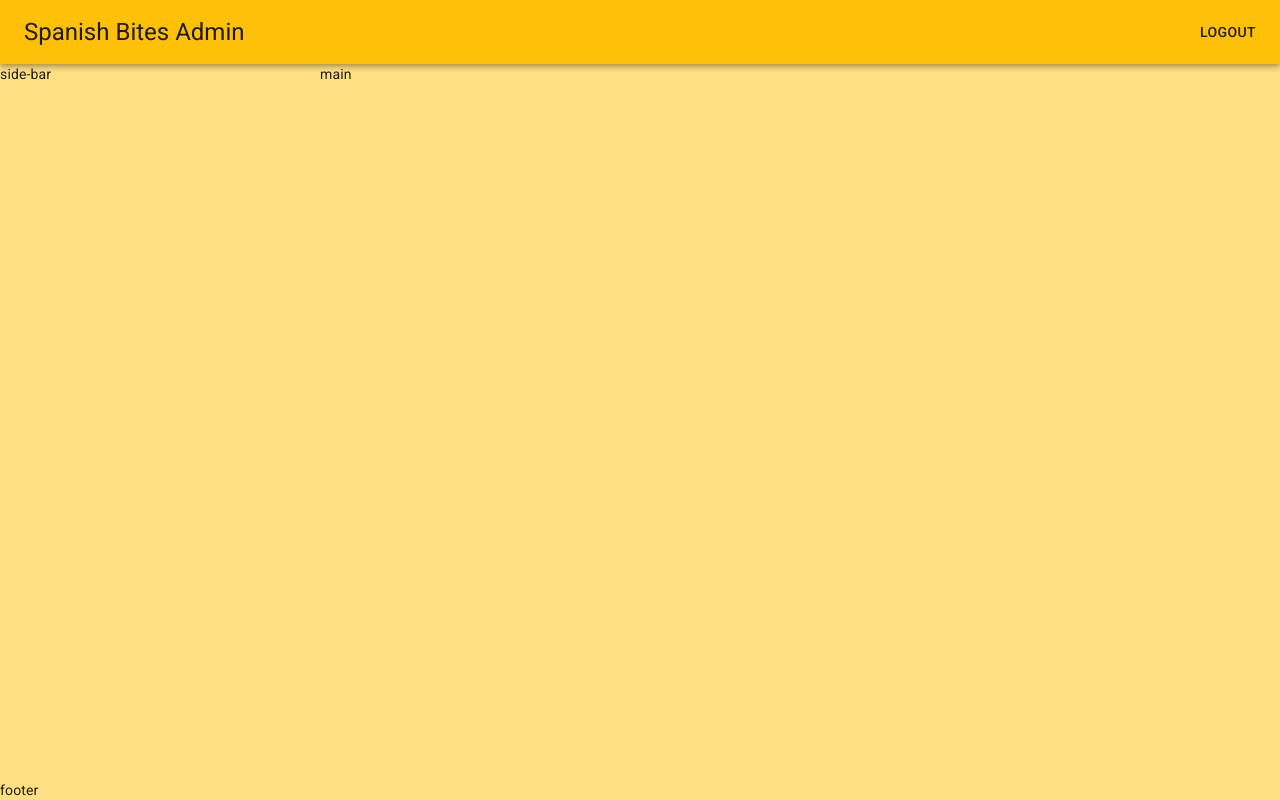
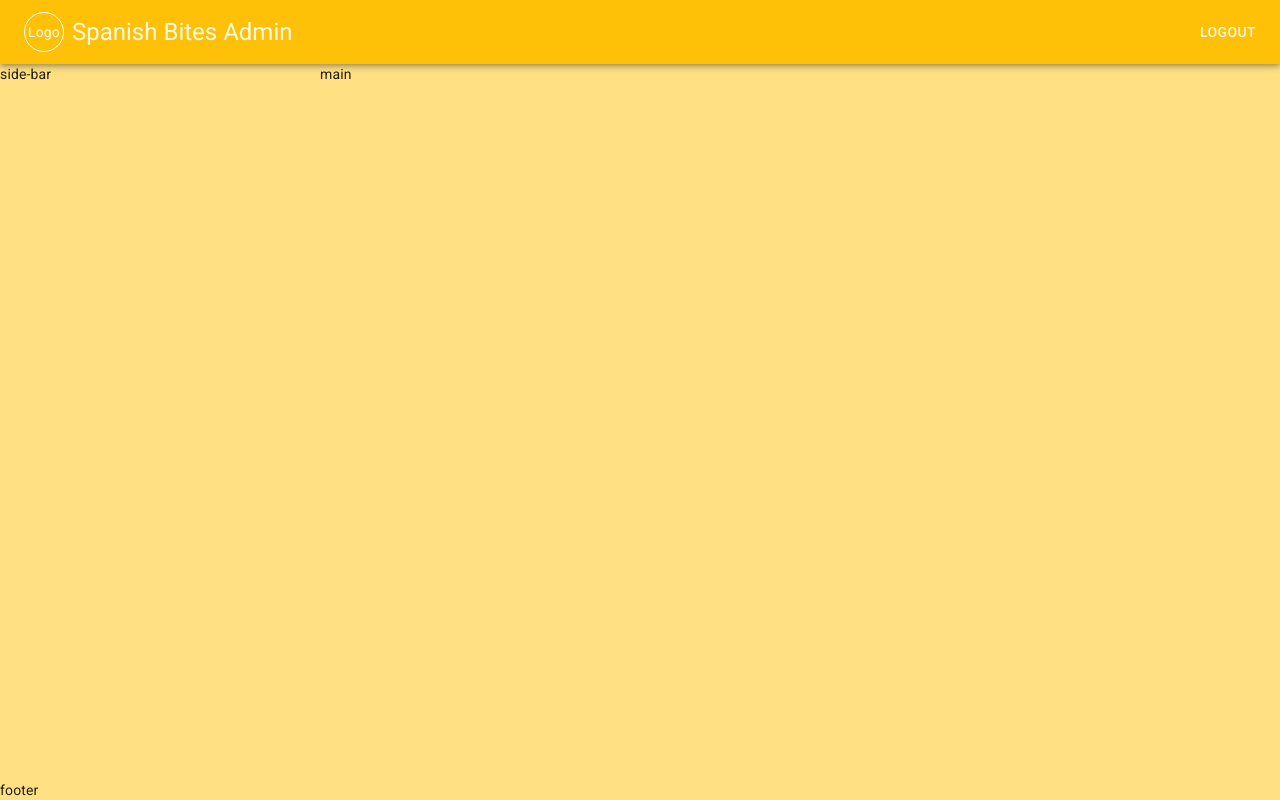
Before and after one commit to mroglan/SpanishBitesAdmin, a Next.js app: page / in a window 1280 px wide. Built offline with nearby package versions, Linux system fonts and the light colour scheme.

Commit message:
created basic header

```diff
--- a/src/components/nav/Header.tsx
+++ b/src/components/nav/Header.tsx
@@ -1,12 +1,21 @@
 import {makeStyles} from '@material-ui/core/styles'
-import {AppBar, Toolbar, Typography, Box} from '@material-ui/core'
+import {AppBar, Toolbar, Typography, Box, Grid} from '@material-ui/core'
 
 const useStyles = makeStyles(theme => ({
     toolbar: {
         alignItems: 'center'
     },
     appbar: {
-        background: theme.palette.primary.main
+        background: theme.palette.primary.main,
+        color: '#fff8e1'
+    },
+    logo: {
+        height: 40,
+        width: 40,
+        borderRadius: '50%',
+        display: 'grid',
+        placeItems: 'center',
+        border: '1px solid #fff'
     }
 }))
 
@@ -16,11 +25,18 @@ export default function Header() {
     return (
         <AppBar className={classes.appbar} position="sticky">
             <Toolbar className={classes.toolbar}>
-                <Box>
-                    <Typography variant="h5">
-                        Spanish Bites Admin
-                    </Typography>
-                </Box>
+                <Grid container spacing={1} alignItems="center">
+                    <Grid item>
+                        <div className={classes.logo}>
+                            Logo
+                        </div>
+                    </Grid>
+                    <Grid item>
+                        <Typography variant="h5">
+                            Spanish Bites Admin
+                        </Typography>
+                    </Grid>
+                </Grid>
                 <Box flexGrow={1} />
                 <Box>
                     <Typography variant="button">
```
